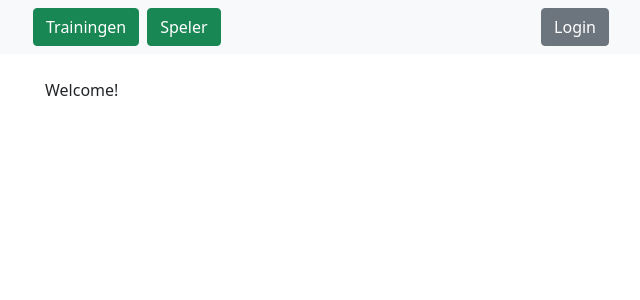
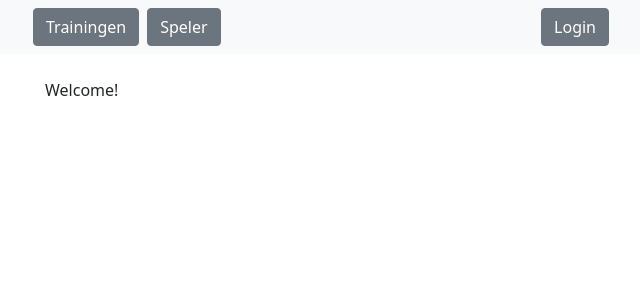
Before and after one commit to jeroenvanriel/hockey-tracker, a Django app: page / in a window 1280 px wide. Shown: the top 300 px of the page, without its empty margins (319-959 px from the left). Run offline with Django 3.2, Linux system fonts and the light colour scheme.

Commit message:
change button colors

```diff
--- a/templates/attendance/training_detail.html
+++ b/templates/attendance/training_detail.html
@@ -9,10 +9,10 @@
         {% csrf_token %}
         <div class="row">
             <div class="col-6 d-grid">
-            <input type="submit" name="yes" value="Yes" class="btn btn-dark">
+            <input type="submit" name="yes" value="Yes" class="btn btn-success">
             </div>
             <div class="col-6 d-grid">
-            <input type="submit" name="no" value="No" class="btn btn-dark">
+            <input type="submit" name="no" value="No" class="btn btn-danger">
             </div>
         </div>
     </form>
--- a/templates/base_generic.html
+++ b/templates/base_generic.html
@@ -21,10 +21,10 @@
     <div class="container">
       <ul class="navbar-nav">
         <li class="nav-item me-2">
-          <a href="{% url 'trainings'%}" class="btn btn-success">Trainingen</a>
+          <a href="{% url 'trainings'%}" class="btn btn-secondary">Trainingen</a>
         </li>
         <li class="nav-item">
-          <a href="{% url 'players'%}" class="btn btn-success">Speler</a>
+          <a href="{% url 'players'%}" class="btn btn-secondary">Speler</a>
         </li>
       </ul>
 
```
